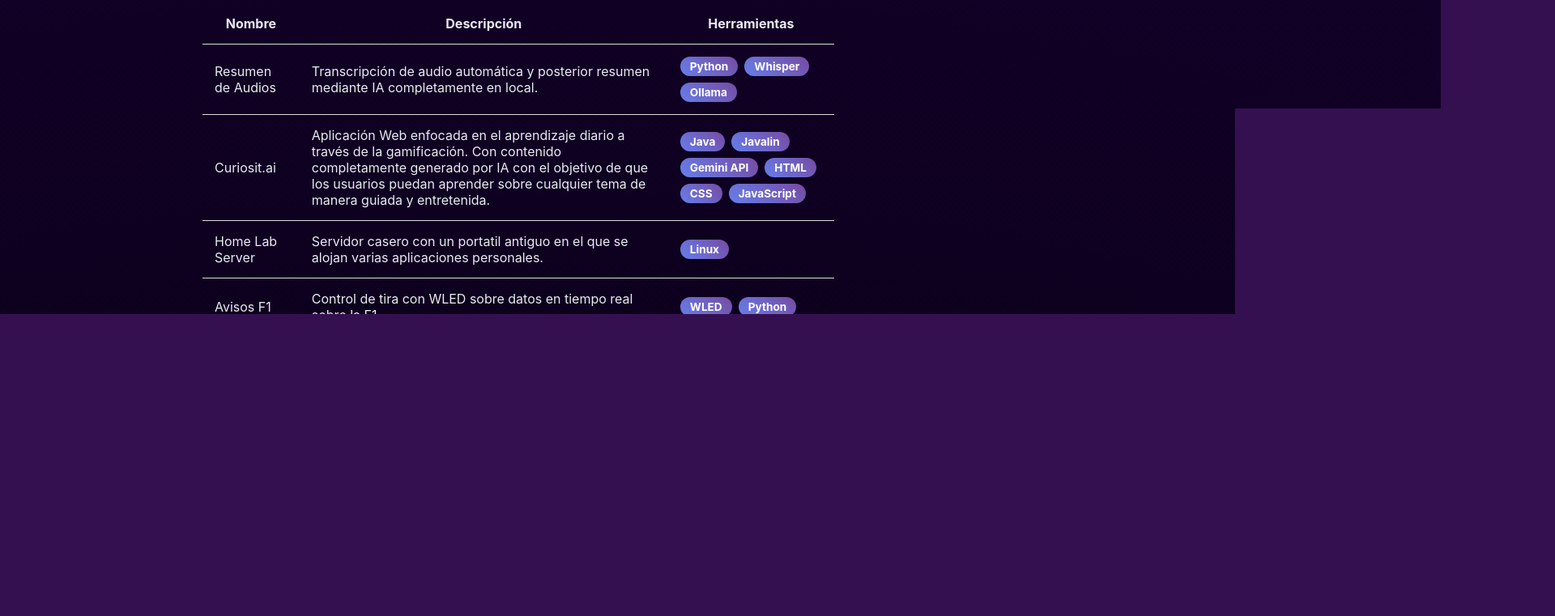
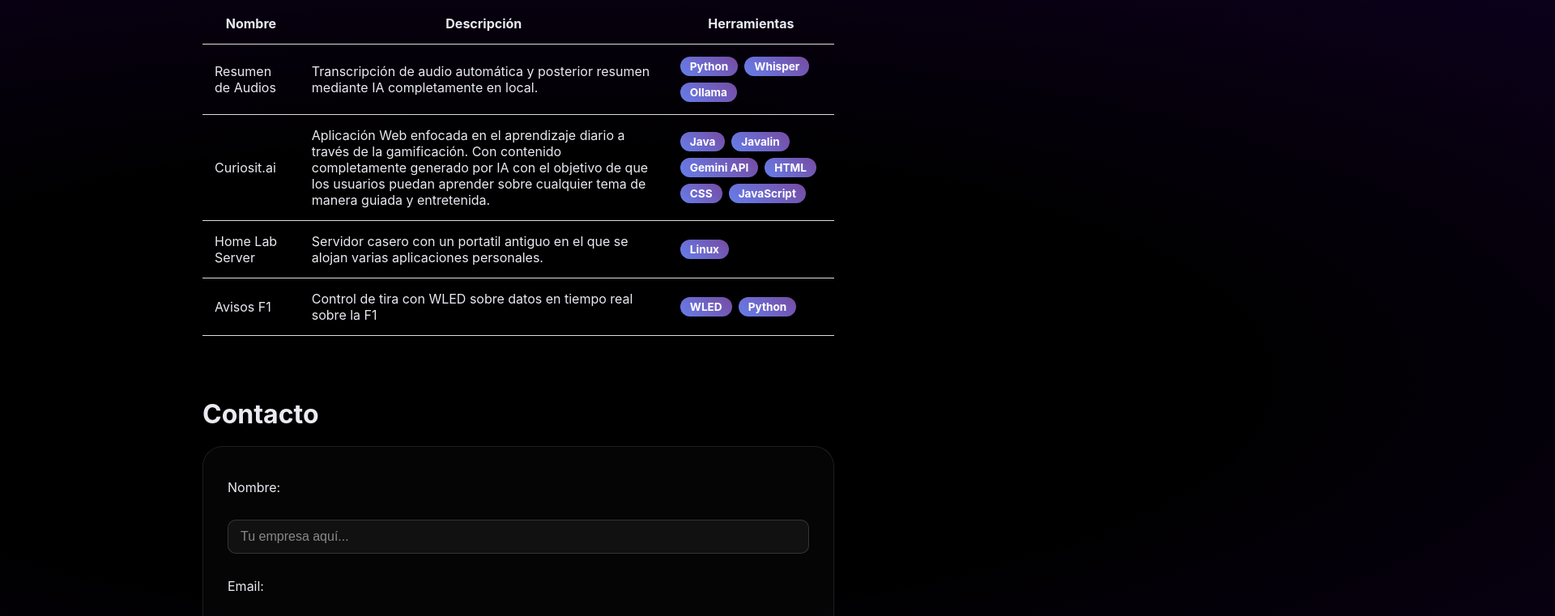
Before and after one commit to 22wito/Porfolio, a plain HTML site: page html.html in a window 1280 px wide. Shown: the part 629-1390 px from the top of the page at 81% size, 1920 px wide, since content can reach past the window. Drawn offline with Linux system fonts and the light colour scheme.

Commit message:
fondo arreglado

```diff
--- a/css.css
+++ b/css.css
@@ -96,9 +96,9 @@ nav ul li a{
 }
 .circulo_abajo{
 
-  width: 8000px;
-  height: 8000px;
-  border-radius: 50%;
+  width: 5000px;
+  min-height: 1600px;
+  border-radius: 50% 50%;
   background: radial-gradient(#000000 25%, #1e0144 100%);
   box-shadow: 0 4px 1500px rgba(255, 154, 158, .8);
   border: 1px solid rgba(255, 255, 255, 0.3);
```
